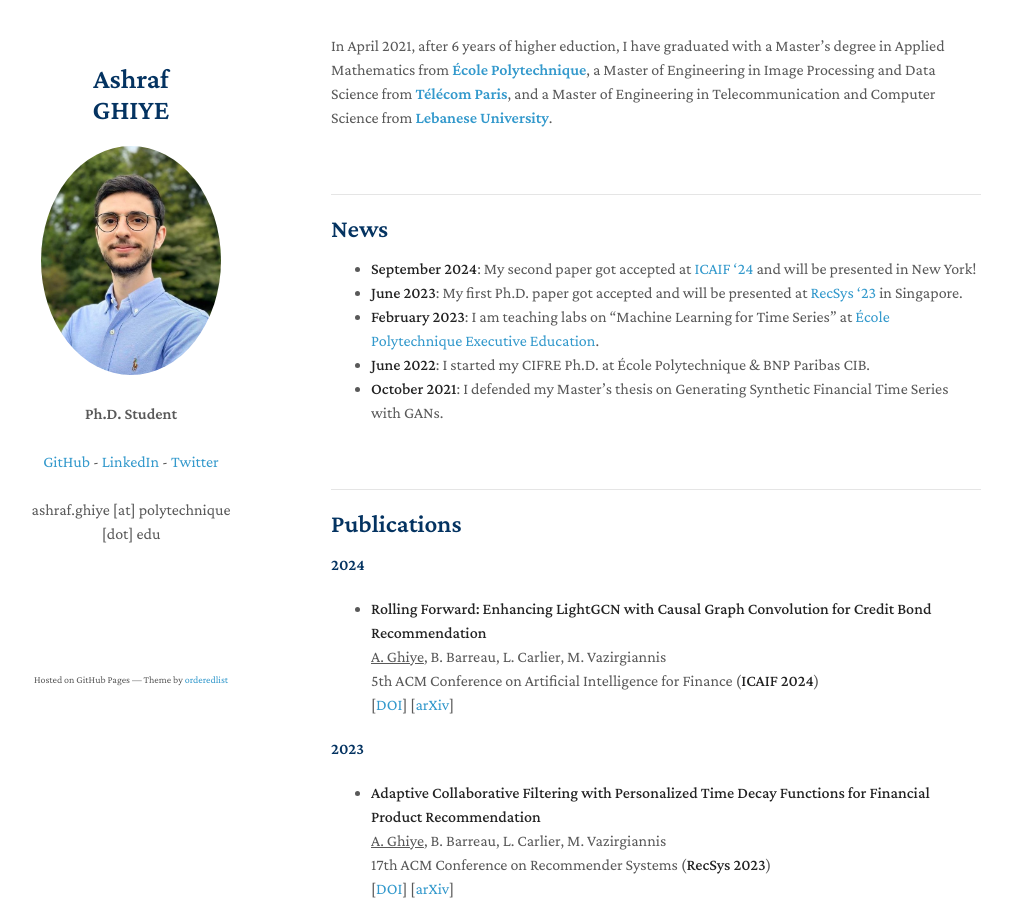
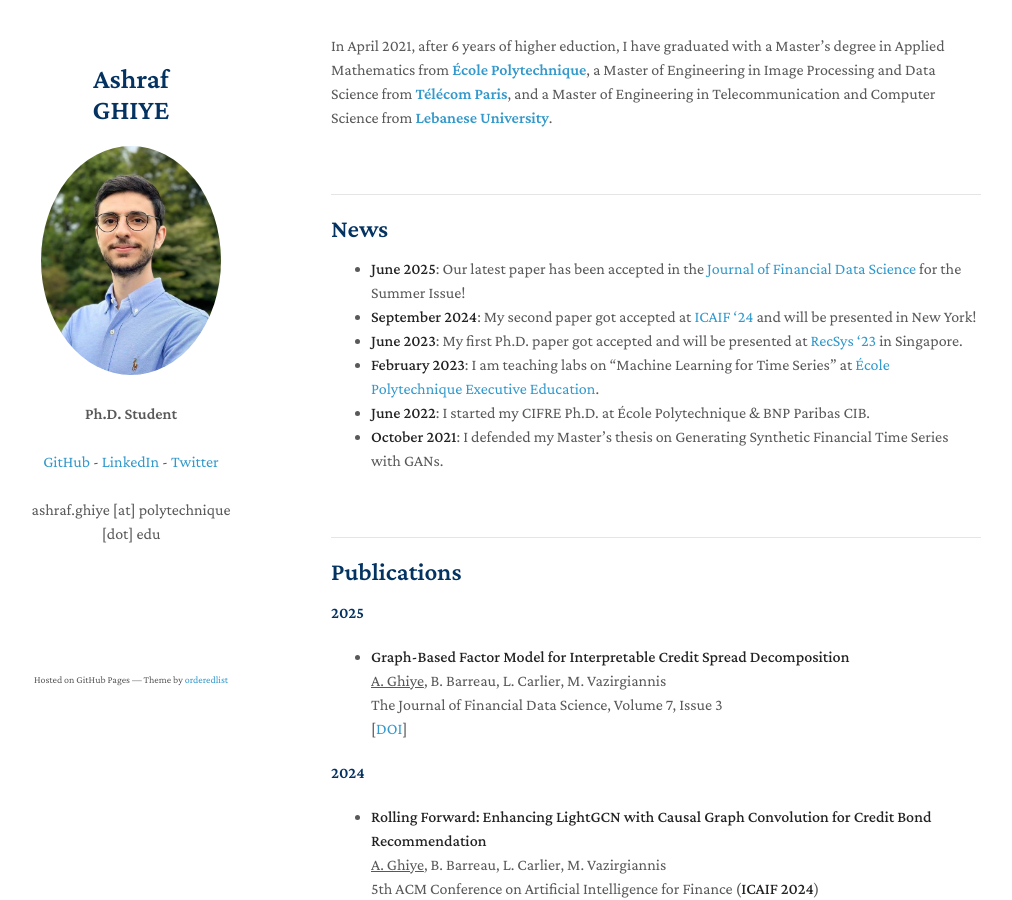
Before and after one commit to ashrafghiye/ashrafghiye.github.io, a Jekyll site: the page built from index.md, in a window 1280 px wide and 900 px high, scrolled down 307 px. Shown: the whole window, without its empty margins (139-1151 px from the left). Built offline with Jekyll 4.4.1, drawn with Linux system fonts in a browser that asks for light colours; our own code applies the rules of GitHub Pages for plain Markdown files; a script that is not in the unit is left out.

Commit message:
Update index.md

```diff
--- a/index.md
+++ b/index.md
@@ -16,6 +16,7 @@ In April 2021, after 6 years of higher eduction, I have graduated with a Master'
 
 ## News
 
+- **June 2025**: Our latest paper has been accepted in the <a href="https://www.pm-research.com/content/iijjfds/" target="_blank">Journal of Financial Data Science </a> for the Summer Issue!
 - **September 2024**: My second paper got accepted at <a href="https://ai-finance.org/" target="_blank">ICAIF '24</a> and will be presented in New York!
 -  **June 2023**: My first Ph.D. paper got accepted and will be presented at <a href="https://recsys.acm.org/recsys23/" target="_blank">RecSys '23</a> in Singapore.
 - **February 2023**: I am teaching labs on "Machine Learning for Time Series" at <a href="https://exed.polytechnique.edu/formations/data/data-sciences-intelligence-artificielle" target="_blank">École Polytechnique Executive Education</a>.
@@ -28,6 +29,15 @@ In April 2021, after 6 years of higher eduction, I have graduated with a Master'
 
 
 ## Publications
+
+#### 2025
+
+- **Graph-Based Factor Model for Interpretable Credit Spread Decomposition**<br>
+<ins>A. Ghiye</ins>, B. Barreau, L. Carlier, M. Vazirgiannis <br>
+The Journal of Financial Data Science, Volume 7, Issue 3  <br>
+[<a href="https://www.pm-research.com/content/iijjfds/early/2025/06/14/jfds20251194" target="_blank">DOI</a>]
+
+
 #### 2024
 
 - **Rolling Forward: Enhancing LightGCN with Causal Graph Convolution for Credit Bond Recommendation**<br>
```
